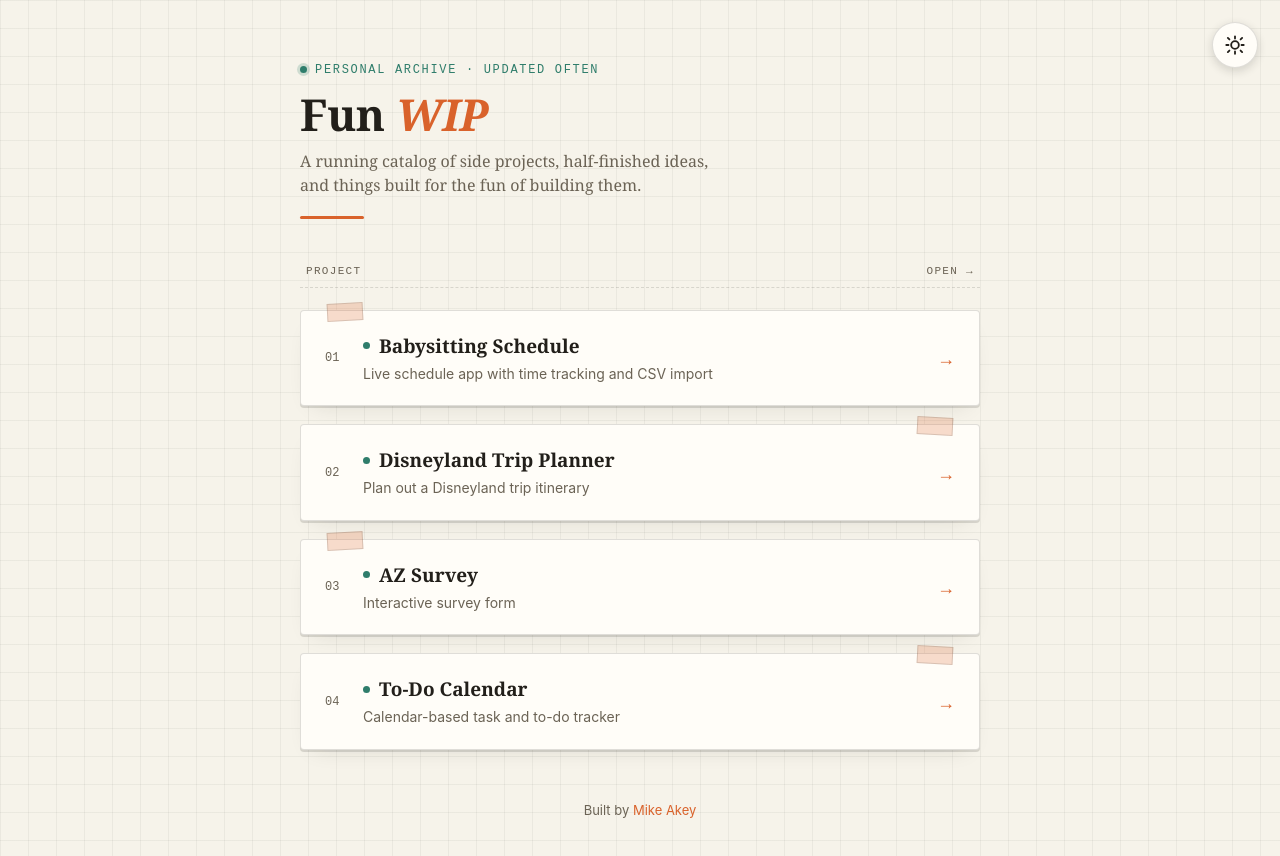
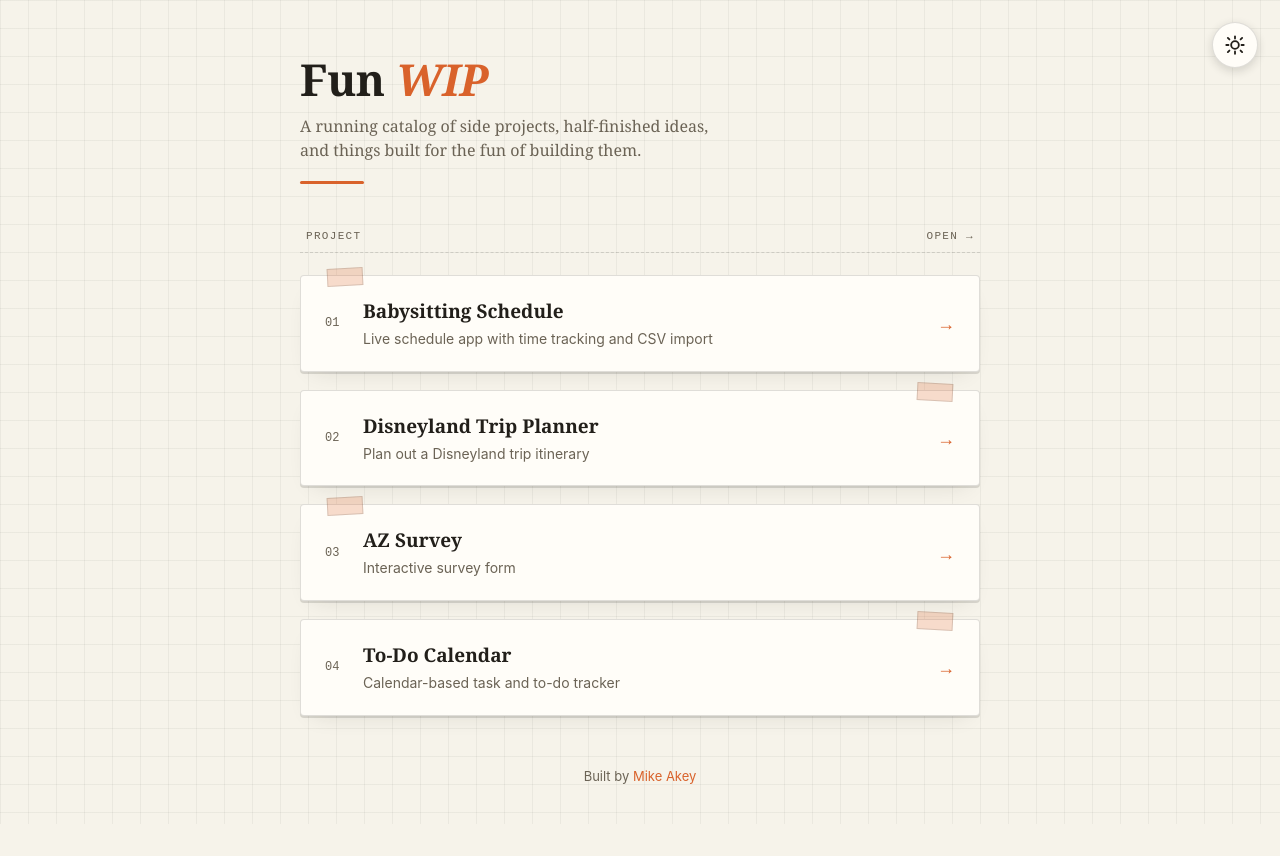
Before and after one commit to makey06/Fun-WIP, a plain HTML site: page index.html in a window 1280 px wide. After the commit the page ends 824 px from the top, so only its background shows below. Drawn offline with Linux system fonts and the light colour scheme.

Commit message:
Remove eyebrow copy and status dots from index.html

```diff
--- a/index.html
+++ b/index.html
@@ -98,27 +98,6 @@
     margin-bottom: 46px;
     position: relative;
     padding-bottom: 22px;
-  }
-
-  .eyebrow {
-    font-family: 'Courier New', ui-monospace, monospace;
-    font-size: 12px;
-    letter-spacing: 0.14em;
-    text-transform: uppercase;
-    color: var(--pin);
-    display: inline-flex;
-    align-items: center;
-    gap: 8px;
-    margin-bottom: 14px;
-  }
-
-  .eyebrow::before {
-    content: "";
-    width: 7px;
-    height: 7px;
-    border-radius: 50%;
-    background: var(--pin);
-    box-shadow: 0 0 0 3px color-mix(in srgb, var(--pin) 20%, transparent);
   }
 
   header h1 {
@@ -227,14 +206,6 @@
     gap: 9px;
   }
 
-  .status-dot {
-    width: 7px;
-    height: 7px;
-    border-radius: 50%;
-    background: var(--pin);
-    flex-shrink: 0;
-  }
-
   .project-info p {
     font-size: 14px;
     color: var(--ink-soft);
@@ -301,7 +272,6 @@
 
   <div class="container">
     <header>
-      <div class="eyebrow">Personal archive &middot; updated often</div>
       <h1>Fun <em>WIP</em></h1>
       <p>A running catalog of side projects, half-finished ideas, and things built for the fun of building them.</p>
     </header>
@@ -315,7 +285,7 @@
       <a class="project-card" href="Babysitting/BabysittingApp.html">
         <span class="card-index">01</span>
         <div class="project-info">
-          <h2><span class="status-dot"></span>Babysitting Schedule</h2>
+          <h2>Babysitting Schedule</h2>
           <p>Live schedule app with time tracking and CSV import</p>
         </div>
         <span class="arrow">→</span>
@@ -324,7 +294,7 @@
       <a class="project-card" href="DisneylandPlanner/htmlview.html">
         <span class="card-index">02</span>
         <div class="project-info">
-          <h2><span class="status-dot"></span>Disneyland Trip Planner</h2>
+          <h2>Disneyland Trip Planner</h2>
           <p>Plan out a Disneyland trip itinerary</p>
         </div>
         <span class="arrow">→</span>
@@ -333,7 +303,7 @@
       <a class="project-card" href="Surveys/AZSurvey.html">
         <span class="card-index">03</span>
         <div class="project-info">
-          <h2><span class="status-dot"></span>AZ Survey</h2>
+          <h2>AZ Survey</h2>
           <p>Interactive survey form</p>
         </div>
         <span class="arrow">→</span>
@@ -342,7 +312,7 @@
       <a class="project-card" href="ToDoCalendar/ToDoCalendar_v1.html">
         <span class="card-index">04</span>
         <div class="project-info">
-          <h2><span class="status-dot"></span>To-Do Calendar</h2>
+          <h2>To-Do Calendar</h2>
           <p>Calendar-based task and to-do tracker</p>
         </div>
         <span class="arrow">→</span>
```
